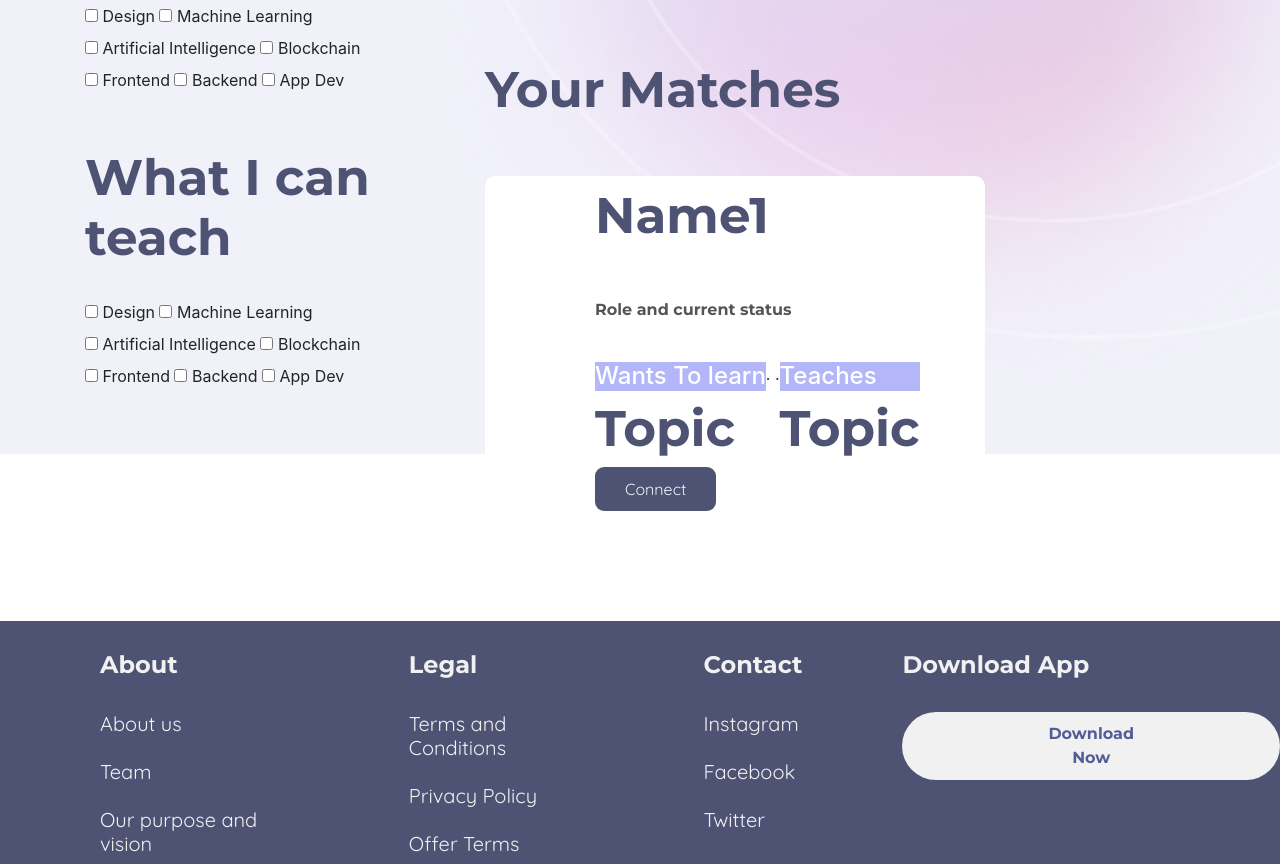
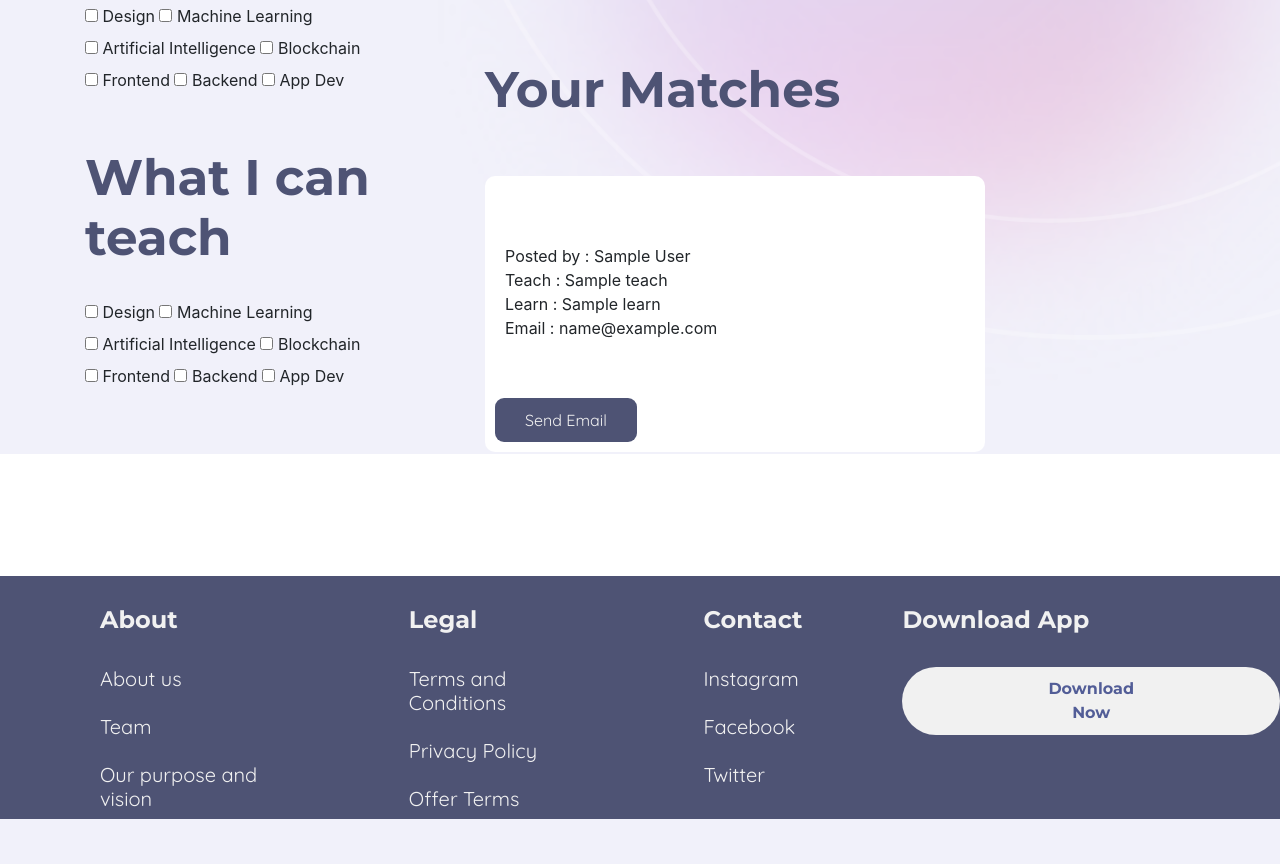
Before and after one commit to rushilg13/Learnt, a Flask app: template templates/home.html in a window 1280 px wide. Shown: the part 434-1298 px from the top of the page. After the commit the page ends 1253 px from the top, so only its background shows below. Run offline with Flask 2, Linux system fonts and the light colour scheme; the template is opened without the code that fills it: most values are stand-ins (such as "Sample title", 1, 10 or a date in 2020); parts of the project's set-up code (start-up, migrations or seed data) failed here and were passed over; some libraries are stand-ins or nearby versions.

Commit message:
db sync for items

```diff
--- a/login.py
+++ b/login.py
@@ -96,6 +96,7 @@ def home():
         return render_template('home.html', cursor=cursor)
     else:
         form_add = inputFormAdd()
+        cursor = add_collection.find()
         if request.method=="POST":
             can_teach = form_add.can_teach.data
             to_learn = form_add.to_learn.data
@@ -104,7 +105,7 @@ def home():
             if request.method=="POST":
                 add_collection.insert_one({'Teach': can_teach[0], 'Learn': to_learn[0], 'Email':session['email'], 'First_Name': user['First Name'], 'Last_Name': user['Last Name']})
                 return redirect(url_for('home'))
-    return render_template('home.html', form_add=form_add)
+    return render_template('home.html', form_add=form_add, cursor=cursor)
 
 
 @app.route('/about')
--- a/templates/home.html
+++ b/templates/home.html
@@ -92,31 +92,28 @@
                   <br><br>
                   <h4 class="heading">Your Matches</h4><br><br>
                   <div class="boxdiv2">
-                      <div style="padding-left: 100px;">
-                          <h5 class="heading">Name1</h5>
+                      <div>
                           <br>
-                          <p>Role and current status</p>
                           <br>
-                          <div style="display: flex;">
-                            <div>
-                                <h4 class="highlighted-heading">Wants To learn</h5>
-
-                                <h5 class="heading">Topic</h5>
-                            </div>
-                            <div>.   .</div>
-                            <div>
-                                <h4 class="highlighted-heading">Teaches</h5>
-
-                                <h5 class="heading">Topic</h5>
-                            </div>
+                          {% for post in cursor %}
+                          <div>
+                                    <div class="boxdiv2" style="width: 480px;">
+                                          Posted by : {{post['First_Name']}} {{post['Last_Name']}} <br>
+                                             Teach : {{post['Teach']}} <br>
+                                             Learn : {{post['Learn']}} <br>
+                                          Email : {{post['Email']}}
+                                    </div>
                             <br>
                         </div>
-                                                    <div>
+                        <br>
+                          <div>
                                 <!-- <img src="../static/img/Headphones 1 .png" alt="dp" class="dpimg"/><br><br> -->
-                                <button class="btnlogin">Connect</button>
+                                <a href= mailto:{{post['Email']}} ><button class="btnlogin">Send Email</button></a>
                            </div>
                       </div>
                   </div>
+                  <br>
+                  {% endfor %}
               </div>
             <div class="cont3">
                 <!-- <img class="imgabout animate__animated animate__fadeIn animate__delay-1s image-hdd" src='../static/img/Headphones 1 .png' alt="some aesthetic shit" /> -->
```
